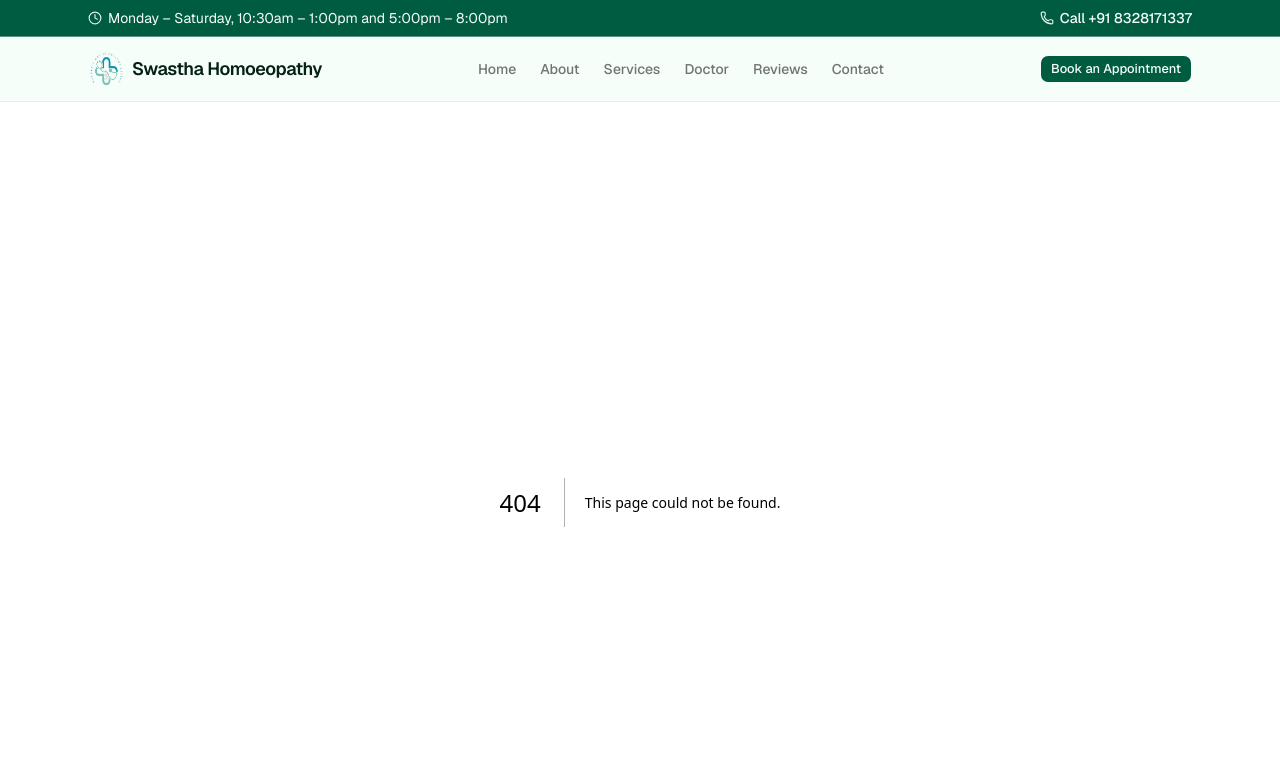
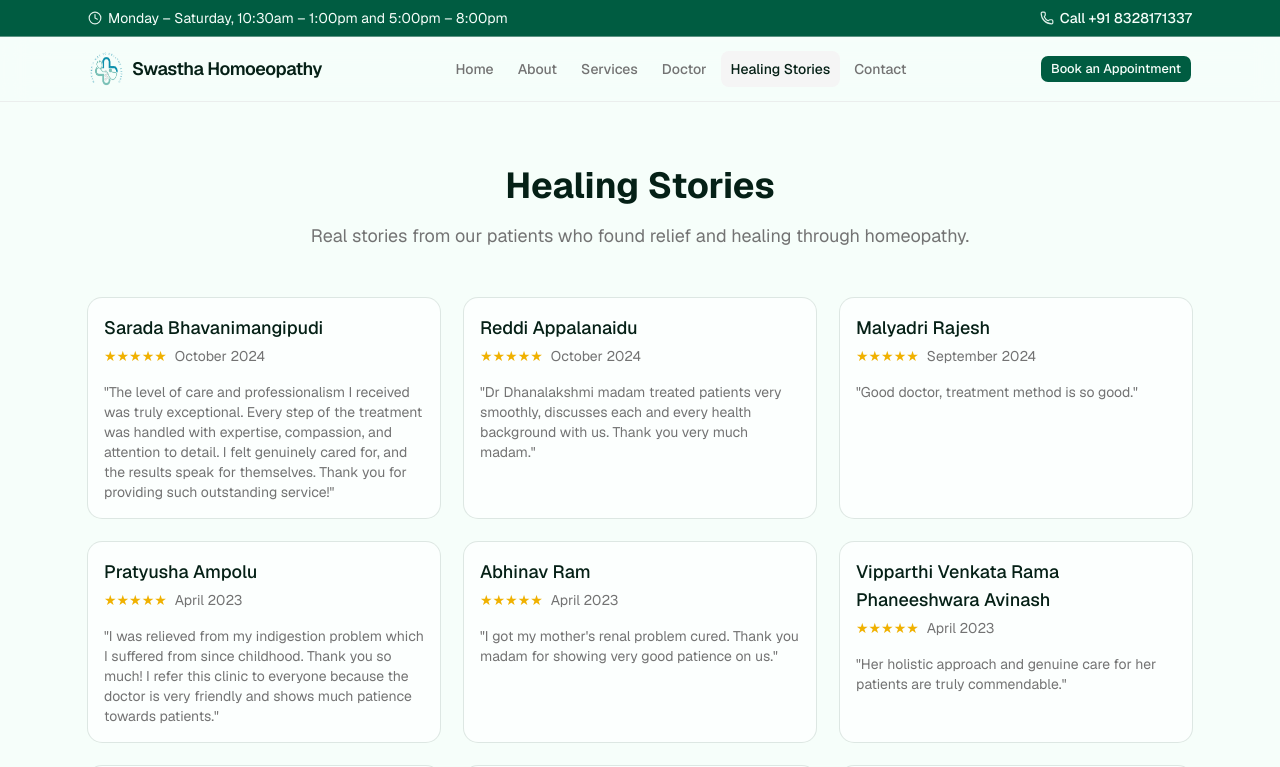
Before and after one commit to tarak162/swastha-homoeo, a Next.js app: page /healing-stories in a window 1280 px wide. Before the commit this address had no page. Shown: the top 767 px of the page. Built offline with nearby package versions, Linux system fonts and the light colour scheme.

Commit message:
added healing stories

```diff
--- /dev/null
+++ b/src/app/healing-stories/page.tsx
@@ -0,0 +1,46 @@
+import Link from "next/link";
+
+import { Button } from "@/components/ui/button";
+import { Card, CardContent, CardDescription, CardHeader, CardTitle } from "@/components/ui/card";
+import { testimonials } from "@/lib/testimonials";
+
+export const metadata = {
+  title: "Healing Stories",
+  description: "Patient testimonials and healing stories from Swastha Homoeopathy clinic.",
+};
+
+export default function HealingStoriesPage() {
+  return (
+    <div className="mx-auto max-w-6xl px-4 py-16 sm:px-6">
+      <div className="mb-12 text-center">
+        <h1 className="font-heading text-3xl font-bold text-foreground sm:text-4xl">
+          Healing Stories
+        </h1>
+        <p className="mt-4 text-lg text-muted-foreground">
+          Real stories from our patients who found relief and healing through homeopathy.
+        </p>
+      </div>
+
+      <div className="grid gap-6 md:grid-cols-2 lg:grid-cols-3">
+        {testimonials.map((testimonial, index) => (
+          <Card key={index} className="flex flex-col">
+            <CardHeader>
+              <CardTitle className="text-lg">{testimonial.name}</CardTitle>
+              <CardDescription className="flex items-center gap-2">
+                {testimonial.rating && (
+                  <span className="text-yellow-500">
+                    {"★".repeat(parseInt(testimonial.rating))}
+                  </span>
+                )}
+                {testimonial.date}
+              </CardDescription>
+            </CardHeader>
+            <CardContent className="flex-1">
+              <p className="text-muted-foreground">"{testimonial.review}"</p>
+            </CardContent>
+          </Card>
+        ))}
+      </div>
+    </div>
+  );
+}
--- a/src/app/page.tsx
+++ b/src/app/page.tsx
@@ -1,6 +1,7 @@
 import { AboutSection } from "@/components/home/about-section";
 import { ContactSection } from "@/components/home/contact-section";
 import { DoctorSection } from "@/components/home/doctor-section";
+import { HealingStoriesSection } from "@/components/home/healing-stories-section";
 import { HeroCarousel } from "@/components/home/hero-carousel";
 import { ServicesSection } from "@/components/home/services-section";
 
@@ -11,6 +12,7 @@ export default function HomePage() {
       <AboutSection />
       <ServicesSection />
       <DoctorSection />
+      <HealingStoriesSection />
       <ContactSection />
     </>
   );
--- a/src/app/reviews/page.tsx
+++ /dev/null
@@ -1,33 +0,0 @@
-import Link from "next/link";
-
-import { Button } from "@/components/ui/button";
-import { Card, CardContent, CardDescription, CardHeader, CardTitle } from "@/components/ui/card";
-
-export const metadata = {
-  title: "Reviews",
-  description: "Patient reviews and testimonials — coming soon.",
-};
-
-export default function ReviewsPage() {
-  return (
-    <div className="mx-auto max-w-3xl px-4 py-16 sm:px-6">
-      <Card>
-        <CardHeader>
-          <CardTitle className="font-heading text-2xl">Patient reviews</CardTitle>
-          <CardDescription>
-            This page will showcase customer reviews and testimonials. Content and a submission flow
-            can be added when you are ready.
-          </CardDescription>
-        </CardHeader>
-        <CardContent className="flex flex-wrap gap-3">
-          <Button asChild>
-            <Link href="/">Back to home</Link>
-          </Button>
-          <Button variant="outline" asChild>
-            <Link href="/book">Book an appointment</Link>
-          </Button>
-        </CardContent>
-      </Card>
-    </div>
-  );
-}
--- /dev/null
+++ b/src/components/home/healing-stories-section.tsx
@@ -0,0 +1,52 @@
+import Link from "next/link";
+
+import { Button } from "@/components/ui/button";
+import { Card, CardContent, CardDescription, CardHeader, CardTitle } from "@/components/ui/card";
+import { testimonials } from "@/lib/testimonials";
+
+export function HealingStoriesSection() {
+    const topTestimonials = testimonials.slice(0, 3);
+
+    return (
+        <section id="healing-stories" className="scroll-mt-24 border-b border-border/40 py-16 sm:py-20">
+            <div className="mx-auto max-w-6xl px-4 sm:px-6">
+                <div className="mx-auto max-w-3xl text-center">
+                    <h2 className="font-heading text-3xl font-semibold tracking-tight text-foreground sm:text-4xl">
+                        Healing Stories
+                    </h2>
+                    <p className="mt-4 text-muted-foreground leading-relaxed">
+                        Discover how our patients have found relief and healing through personalized homeopathic care.
+                        These stories reflect the transformative power of natural medicine.
+                    </p>
+                </div>
+
+                <div className="mt-14 grid gap-6 md:grid-cols-2 lg:grid-cols-3">
+                    {topTestimonials.map((testimonial, index) => (
+                        <Card key={index} className="flex flex-col">
+                            <CardHeader>
+                                <CardTitle className="text-lg">{testimonial.name}</CardTitle>
+                                <CardDescription className="flex items-center gap-2">
+                                    {testimonial.rating && (
+                                        <span className="text-yellow-500">
+                                            {"★".repeat(parseInt(testimonial.rating))}
+                                        </span>
+                                    )}
+                                    {testimonial.date}
+                                </CardDescription>
+                            </CardHeader>
+                            <CardContent className="flex-1">
+                                <p className="text-muted-foreground">"{testimonial.review}"</p>
+                            </CardContent>
+                        </Card>
+                    ))}
+                </div>
+
+                <div className="mt-12 flex justify-center">
+                    <Button asChild size="lg">
+                        <Link href="/healing-stories">View all healing stories</Link>
+                    </Button>
+                </div>
+            </div>
+        </section>
+    );
+}
--- a/src/components/site-footer.tsx
+++ b/src/components/site-footer.tsx
@@ -6,7 +6,7 @@ const footerLinks = [
   { label: "Home", href: "/" },
   { label: "About", href: "/#about" },
   { label: "Services", href: "/#services" },
-  { label: "Reviews", href: "/reviews" },
+  { label: "Healing Stories", href: "/healing-stories" },
   { label: "Book", href: "/book" },
 ];
 
--- a/src/lib/site.ts
+++ b/src/lib/site.ts
@@ -19,7 +19,7 @@ export const mainNav: NavItem[] = [
   { label: "About", href: "/#about" },
   { label: "Services", href: "/#services" },
   { label: "Doctor", href: "/#doctor" },
-  { label: "Reviews", href: "/reviews" },
+  { label: "Healing Stories", href: "/healing-stories" },
   { label: "Contact", href: "/#contact" },
 ];
 
--- /dev/null
+++ b/src/lib/testimonials.ts
@@ -0,0 +1,76 @@
+export interface Testimonial {
+    name: string;
+    rating?: string;
+    review: string;
+    date?: string;
+}
+
+export const testimonials: Testimonial[] = [
+    {
+        name: "Sarada Bhavanimangipudi",
+        rating: "5",
+        review:
+            "The level of care and professionalism I received was truly exceptional. Every step of the treatment was handled with expertise, compassion, and attention to detail. I felt genuinely cared for, and the results speak for themselves. Thank you for providing such outstanding service!",
+        date: "October 2024",
+    },
+    {
+        name: "Reddi Appalanaidu",
+        rating: "5",
+        review:
+            "Dr Dhanalakshmi madam treated patients very smoothly, discusses each and every health background with us. Thank you very much madam.",
+        date: "October 2024",
+    },
+    {
+        name: "Malyadri Rajesh",
+        rating: "5",
+        review: "Good doctor, treatment method is so good.",
+        date: "September 2024",
+    },
+    {
+        name: "Pratyusha Ampolu",
+        rating: "5",
+        review:
+            "I was relieved from my indigestion problem which I suffered from since childhood. Thank you so much! I refer this clinic to everyone because the doctor is very friendly and shows much patience towards patients.",
+        date: "April 2023",
+    },
+    {
+        name: "Abhinav Ram",
+        rating: "5",
+        review:
+            "I got my mother's renal problem cured. Thank you madam for showing very good patience on us.",
+        date: "April 2023",
+    },
+    {
+        name: "Vipparthi Venkata Rama Phaneeshwara Avinash",
+        rating: "5",
+        review:
+            "Her holistic approach and genuine care for her patients are truly commendable.",
+        date: "April 2023",
+    },
+    {
+        name: "Vaibhava Allu",
+        rating: "5",
+        review:
+            "The doctor has much patience. Much satisfied after consultation.",
+        date: "April 2023",
+    },
+    {
+        name: "Pradeep Deepu",
+        rating: "5",
+        review: "Best homoeopathy doctor near BHEL.",
+        date: "April 2023",
+    },
+    {
+        name: "Sridhar Ch",
+        rating: "5",
+        review: "Highly recommended, very friendly.",
+        date: "April 2023",
+    },
+    {
+        name: "Taraka Ramarao Naira",
+        rating: "5",
+        review:
+            "Doctor is knowledgeable and shows great patience. Tries to cure from roots. Improved overall health.",
+        date: "April 2026",
+    },
+];
```
